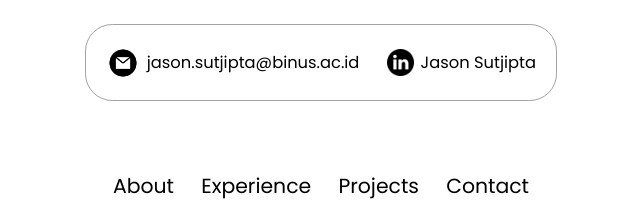
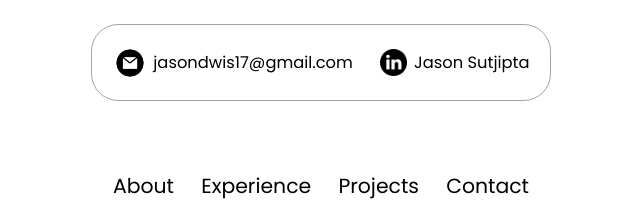
Before and after one commit to JasonSutjipta/JasonSutjipta.github.io, a plain HTML site: page index.html in a window 1280 px wide. Shown: the part 2797-3021 px from the top of the page, 319-959 px from the left. Drawn offline with Linux system fonts and the light colour scheme.

Commit message:
Update index.html

```diff
--- a/index.html
+++ b/index.html
@@ -438,8 +438,8 @@
             class="icon contact-icon email-icon"
           />
           <p>
-            <a href="mailto:jason.sutjipta@binus.ac.id"
-              >jason.sutjipta@binus.ac.id</a
+            <a href="mailto:jasondwis17@gmail.com"
+              >jasondwis17@gmail.com</a
             >
           </p>
         </div>
```
